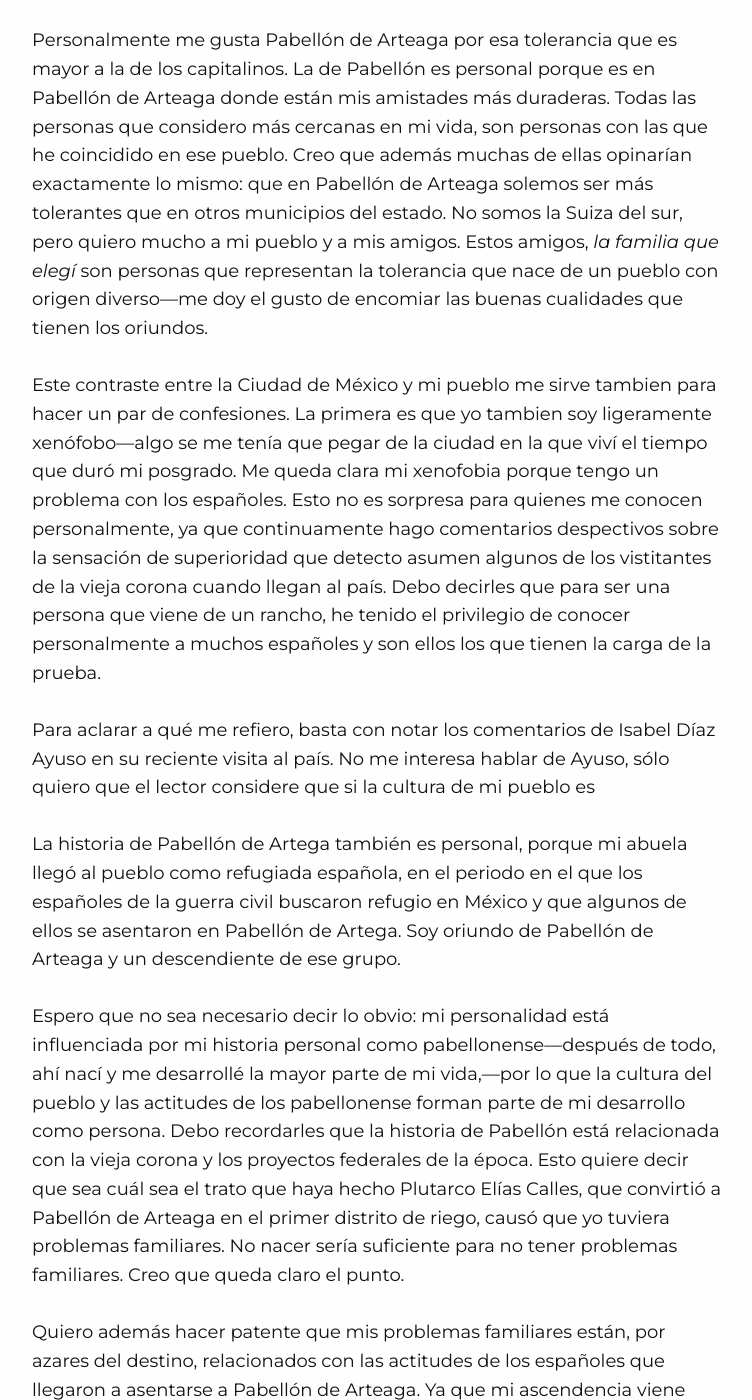
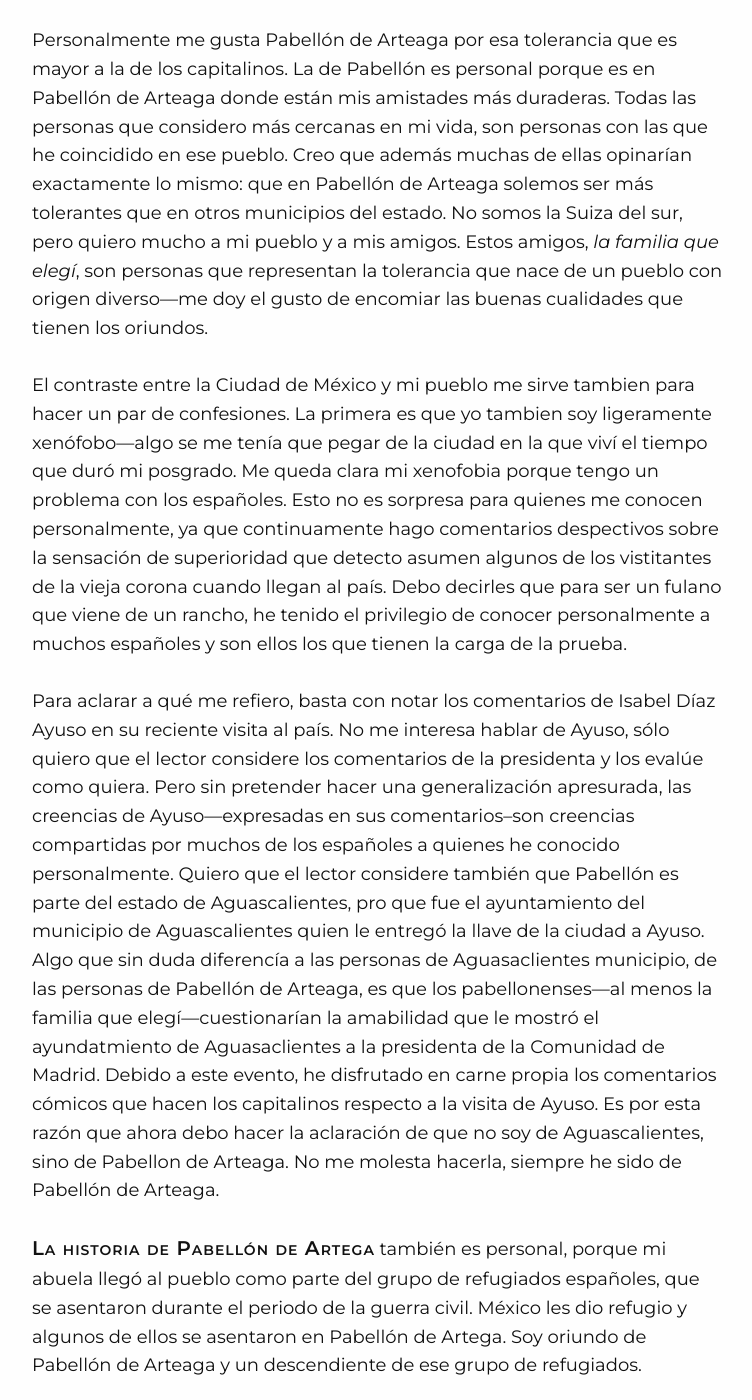
Before and after one commit to Oiuhukt/failosophy, a Jekyll site: the page built from _posts/2026-05-24-pabellondeart.md, in a window 1280 px wide and 1400 px high, scrolled down 2899 px. Shown: the whole window, without its empty margins (32-784 px from the left). Built offline with Jekyll 4.4.1, drawn with Linux system fonts in a browser that asks for light colours; some web fonts are replaced.

Commit message:
nuevo post

```diff
--- a/_posts/2026-05-24-pabellondeart.md
+++ b/_posts/2026-05-24-pabellondeart.md
@@ -93,23 +93,37 @@ están mis amistades más duraderas. Todas las personas que considero más cerca
 mi vida, son personas con las que he coincidido en ese pueblo. Creo que además muchas
 de ellas opinarían exactamente lo mismo: que en Pabellón de Arteaga solemos ser más
 tolerantes que en otros municipios del estado. No somos la Suiza del sur, pero quiero
-mucho a mi pueblo y a mis amigos. Estos amigos, _la familia que elegí_ son personas
-que representan la tolerancia que nace de un pueblo con origen diverso---me doy el gusto de encomiar las buenas cualidades que tienen los oriundos.
+mucho a mi pueblo y a mis amigos. Estos amigos, _la familia que elegí_, son personas
+que representan la tolerancia que nace de un pueblo con origen diverso---me doy el
+gusto de encomiar las buenas cualidades que tienen los oriundos.
 
-Este contraste entre la Ciudad de México y mi pueblo me sirve tambien para hacer un
-par de confesiones. La primera es que yo tambien soy ligeramente xenófobo---algo se
-me tenía que pegar de la ciudad en la que viví el tiempo que duró mi posgrado. Me
-queda clara mi xenofobia porque tengo un problema con los españoles. Esto no es
-sorpresa para quienes me conocen personalmente, ya que continuamente hago comentarios
-despectivos sobre la sensación de superioridad que detecto asumen algunos
-de los vistitantes de la vieja corona cuando llegan al país. Debo decirles que para ser una persona que viene de un rancho, he tenido el privilegio de conocer personalmente a muchos españoles y son ellos los que tienen la carga de la prueba.
+El contraste entre la Ciudad de México y mi pueblo me sirve tambien para hacer un par
+de confesiones. La primera es que yo tambien soy ligeramente xenófobo---algo se me
+tenía que pegar de la ciudad en la que viví el tiempo que duró mi posgrado. Me queda
+clara mi xenofobia porque tengo un problema con los españoles. Esto no es sorpresa
+para quienes me conocen personalmente, ya que continuamente hago comentarios
+despectivos sobre la sensación de superioridad que detecto asumen algunos de los
+vistitantes de la vieja corona cuando llegan al país. Debo decirles que para ser un fulano que viene de un rancho, he tenido el privilegio de conocer personalmente a
+muchos españoles y son ellos los que tienen la carga de la prueba.
 
-Para aclarar a qué me refiero, basta con notar los comentarios de Isabel Díaz Ayuso en su reciente visita al país. No me interesa hablar de Ayuso, sólo quiero que el lector considere que si la cultura de mi pueblo es
+Para aclarar a qué me refiero, basta con notar los comentarios de Isabel Díaz Ayuso
+en su reciente visita al país. No me interesa hablar de Ayuso, sólo quiero que el
+lector considere los comentarios de la presidenta y los evalúe como quiera. Pero sin
+pretender hacer una generalización apresurada, las creencias de Ayuso---expresadas en
+sus comentarios--son creencias compartidas por muchos de los españoles a quienes he
+conocido personalmente. Quiero que el lector considere también que Pabellón es parte
+del estado de Aguascalientes, pro que fue el ayuntamiento del municipio de
+Aguascalientes quien le entregó la llave de la ciudad a Ayuso. Algo que sin duda
+diferencía a las personas de Aguasaclientes municipio, de las personas de Pabellón de
+Arteaga, es que los pabellonenses---al menos la familia que elegí---cuestionarían la
+amabilidad que le mostró el ayundatmiento de Aguasaclientes a la presidenta de la
+Comunidad de Madrid. Debido a este evento, he disfrutado en carne
+propia los comentarios cómicos que hacen los capitalinos respecto a la visita de
+Ayuso. Es por esta razón que ahora debo hacer la aclaración de que no soy de
+Aguascalientes, sino de Pabellon de Arteaga. No me molesta hacerla, siempre he sido
+de Pabellón de Arteaga.
 
-La historia de Pabellón de Artega también es personal, porque mi abuela llegó al
-pueblo como refugiada española, en el periodo en el que los españoles de la guerra
-civil buscaron refugio en México y que algunos de ellos se asentaron en Pabellón de
-Artega. Soy oriundo de Pabellón de Arteaga y un descendiente de ese grupo.
+{% newthought 'La historia de Pabellón de Artega' %} también es personal, porque mi abuela llegó al pueblo como parte del grupo de refugiados españoles, que se asentaron durante el periodo de la guerra civil. México les dio refugio y algunos de ellos se asentaron en Pabellón de Artega. Soy oriundo de Pabellón de Arteaga y un descendiente de ese grupo de refugiados.
 
 Espero que no sea necesario decir lo obvio: mi personalidad está
 influenciada por mi historia personal como pabellonense---después de
```
